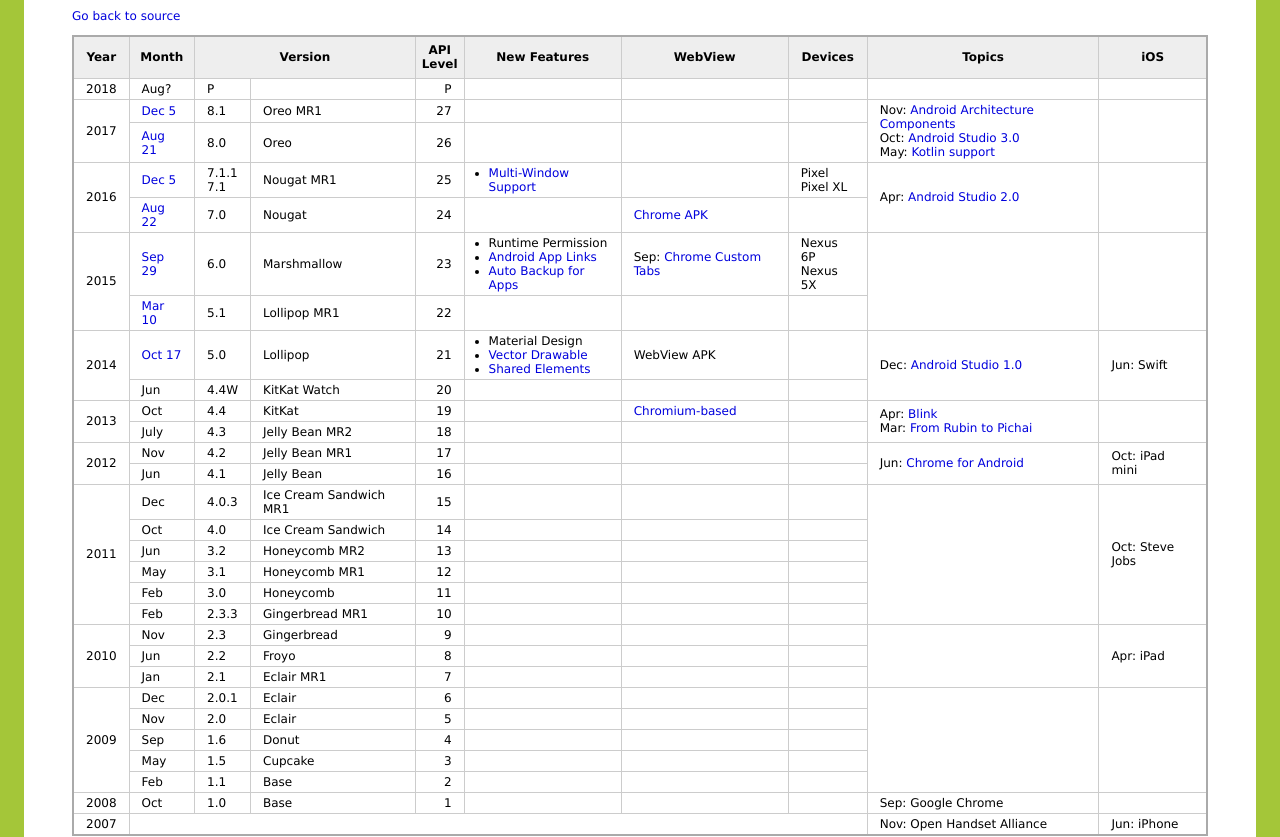
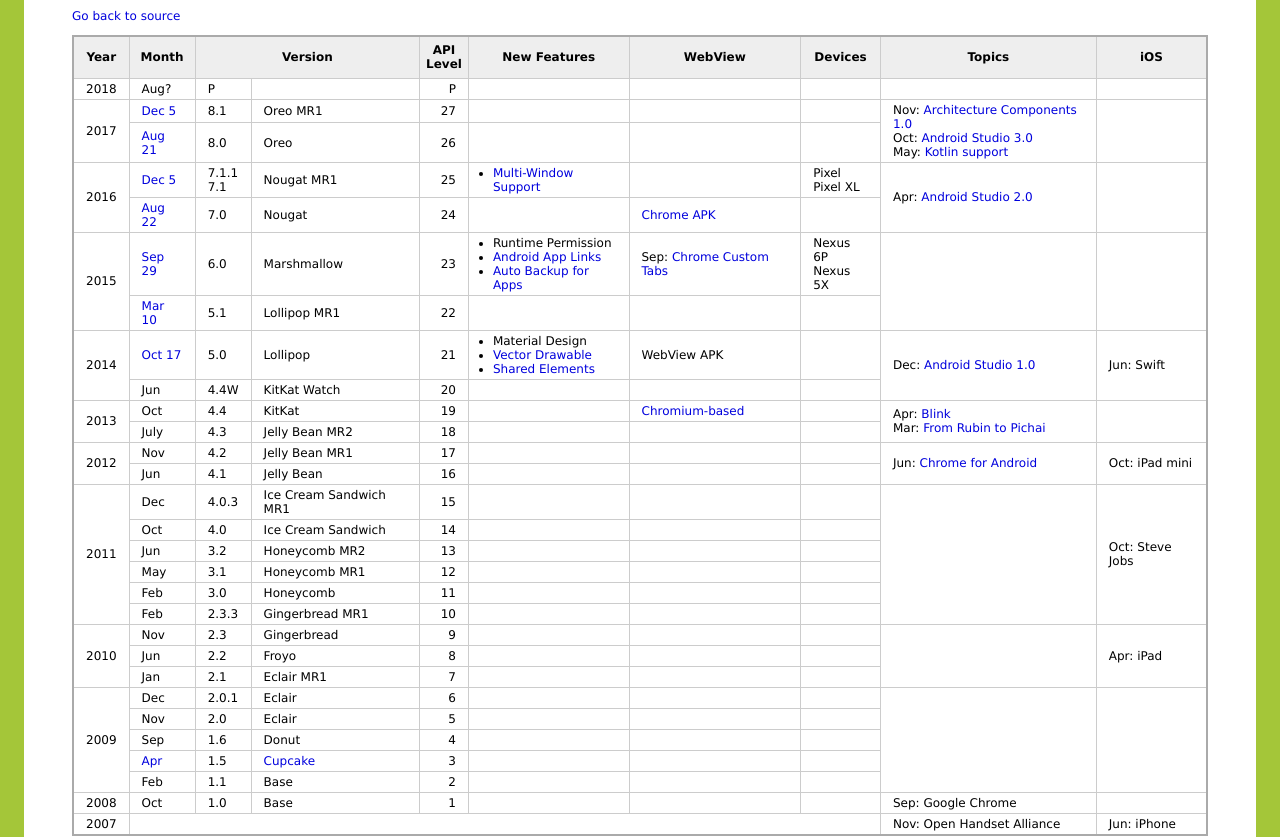
Before and after one commit to qtmfld/chronology4a, a plain HTML site: page index.html in a window 1280 px wide. Shown: the part 115-952 px from the top of the page. Drawn offline with Linux system fonts and the light colour scheme.

Commit message:
Modify index.html

```diff
--- a/index.html
+++ b/index.html
@@ -98,7 +98,7 @@ a:hover {
 <td></td>
 <td></td>
 <td rowspan="2">
-Nov: <a href="https://android-developers.googleblog.com/2017/11/announcing-architecture-components-10.html">Android Architecture Components</a><br>
+Nov: <a href="https://android-developers.googleblog.com/2017/11/announcing-architecture-components-10.html">Architecture Components 1.0</a><br>
 Oct: <a href="https://android-developers.googleblog.com/2017/10/android-studio-30.html">Android Studio 3.0</a><br>
 May: <a href="https://android-developers.googleblog.com/2017/05/android-announces-support-for-kotlin.html">Kotlin support</a><br>
 </td>
@@ -387,9 +387,9 @@ Apr: iPad
 </tr>
 
 <tr class="y1">
-<td>May</td>
+<td><a href="https://android-developers.googleblog.com/2009/04/android-15-is-here.html">Apr</a></td>
 <td>1.5</td>
-<td>Cupcake</td>
+<td><a href="https://developer.android.com/about/versions/android-1.5.html">Cupcake</a></td>
 <td>3</td>
 <td></td>
 <td></td>
```
